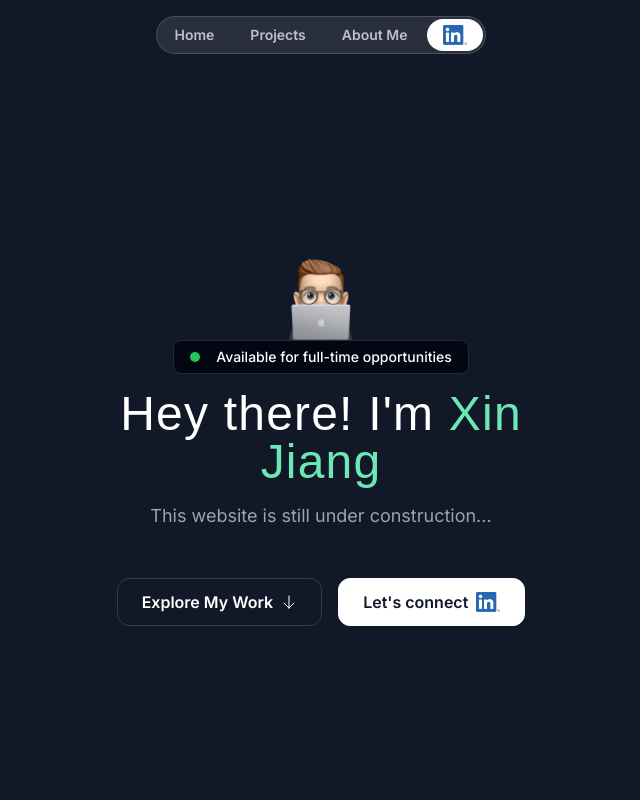
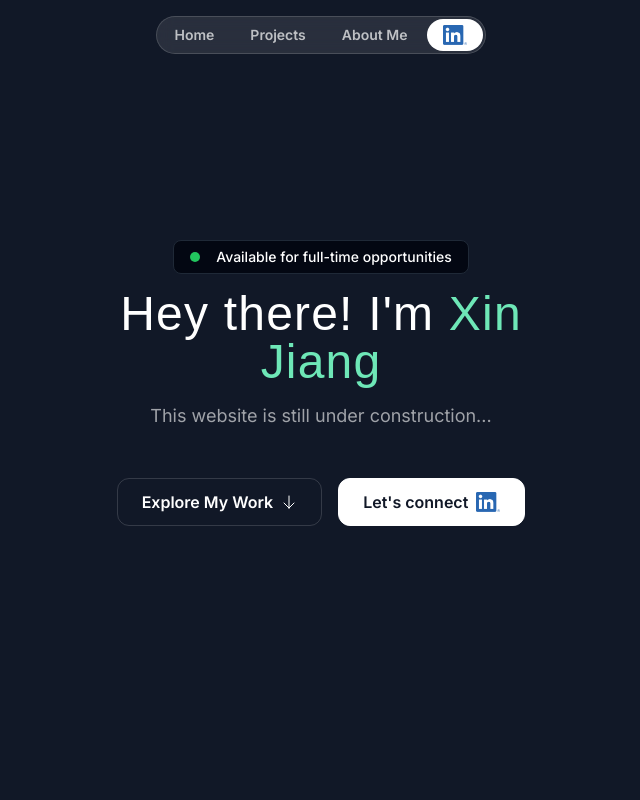
Before and after one commit to xinxinxin312/portfolio_website, a Next.js app in the folder starter-template/: page / in a window 1280 px wide. Shown: the top 800 px of the page, without its empty margins (319-959 px from the left). Built offline with nearby package versions, Linux system fonts and the light colour scheme; a web font is replaced by a local one.

Commit message:
removed the memoji

```diff
--- a/starter-template/src/sections/Hero.tsx
+++ b/starter-template/src/sections/Hero.tsx
@@ -1,9 +1,8 @@
 "use client";
 
-import memojiImage from "@/assets/images/memoji-computer.png";
+import memojiImage from "@/assets/images/memoji.jpg";
 import Image from "next/image";
 import ArrowDown from "@/assets/icons/arrow-down.svg";
-import grainImage from "@/assets/images/grain.jpg";
 import LinkedInIcon from "@/assets/images/linkedin.png";
 
 export const HeroSection = () => {
@@ -20,11 +19,11 @@ export const HeroSection = () => {
 
       <div className="container">
         <div className="flex flex-col items-center">
-          <Image
+          {/* <Image
             src={memojiImage}
             className="size-[100px]"
             alt="Person peeking from behind laptop"
-          />
+          /> */}
           <div className="bg-gray-950 border border-gray-800 px-4 py-1.5 inline-flex items-center gap-4 rounded-lg">
             <div className="bg-green-500 size-2.5 rounded-full"></div>
             <div className="text-sm font-medium">
```
